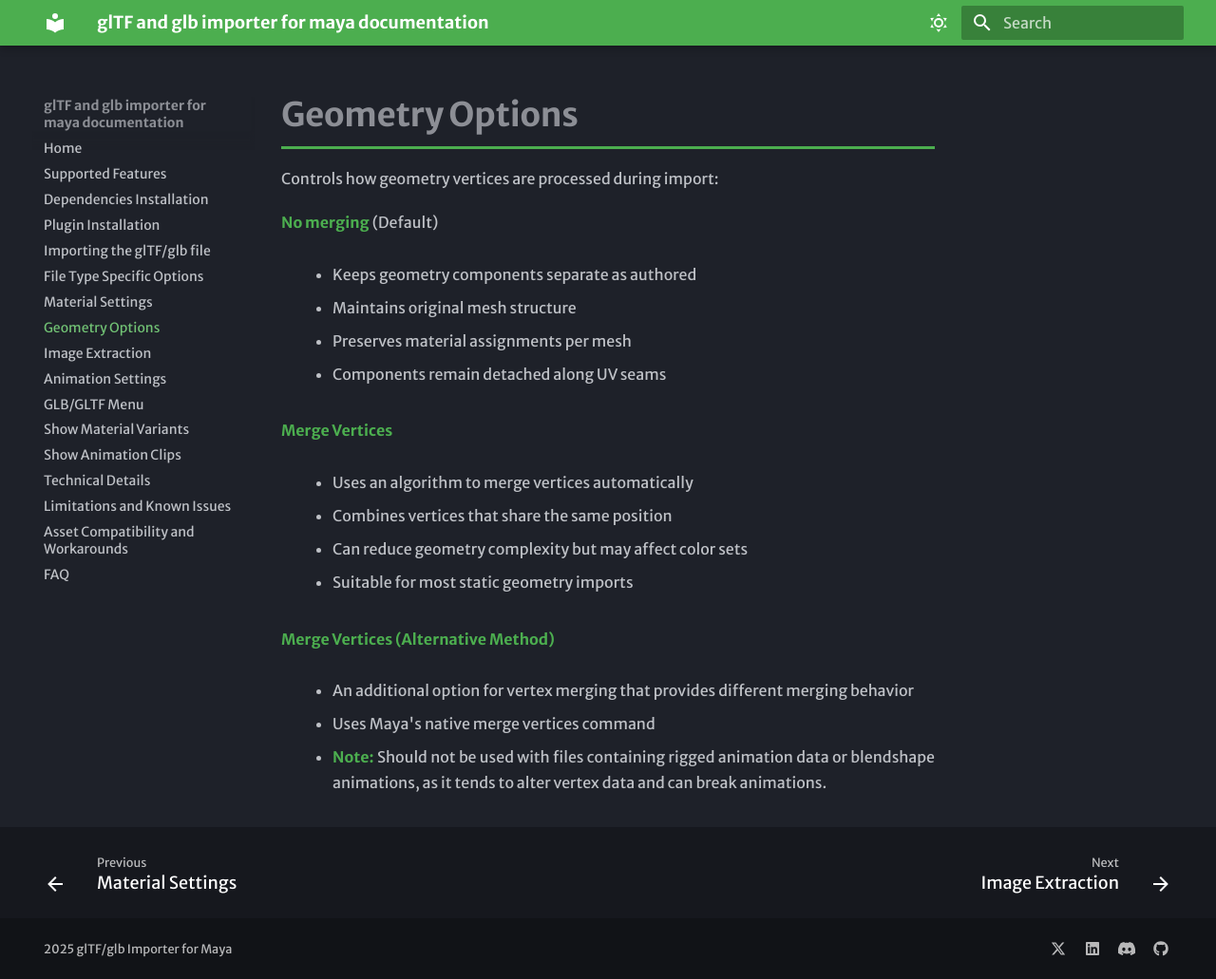
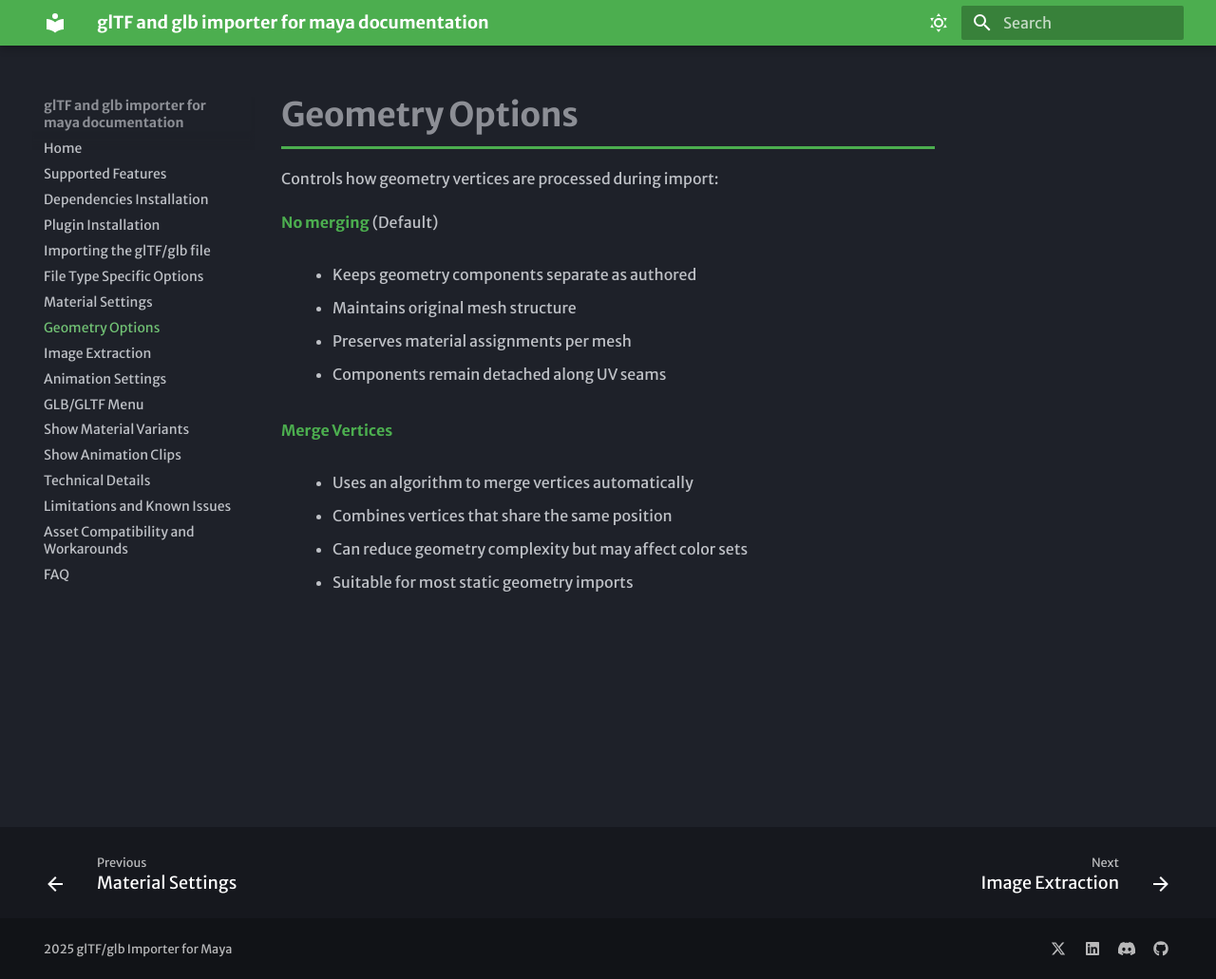
Before and after one commit to parashivbrl/gltf-glb-importer-for-maya-docs, an MkDocs documentation site: the page built from docs/geometry_options.md, in a window 1280 px wide and 1031 px high. Shown: the whole window at 95% size. Built offline with MkDocs 1.6.1 and Material for MkDocs 9.7.7, drawn with Linux system fonts in a browser that asks for light colours; some web fonts are replaced.

Commit message:
Update documentation: Enhanced content for FAQ, file types, geometry options, materials, supported features, and technical details

```diff
--- a/docs/geometry_options.md
+++ b/docs/geometry_options.md
@@ -21,11 +21,3 @@ Controls how geometry vertices are processed during import:
 - Can reduce geometry complexity but may affect color sets
 
 - Suitable for most static geometry imports
-
-**Merge Vertices (Alternative Method)**
-
-- An additional option for vertex merging that provides different merging behavior
-
-- Uses Maya's native merge vertices command
-
-- **Note:** Should not be used with files containing rigged animation data or blendshape animations, as it tends to alter vertex data and can break animations.
```
Also changed, not shown: docs/faq.md (+0 -3 lines), docs/file_type_specific_options.md (+0 -1 lines), docs/material_settings.md (+2 -2 lines), docs/supported_features.md (+1 -1 lines), docs/technical_details.md (+0 -1 lines).
